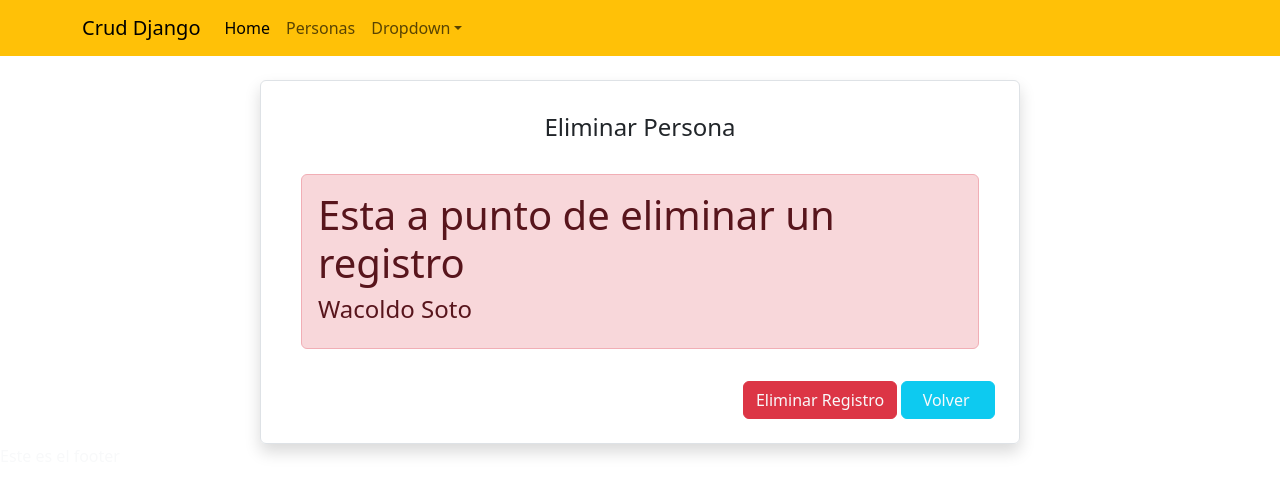
After one commit to profealejandroduoc/modelos_s2, a Django app: page /eliminar/100 in a window 1280 px wide. The commit adds this page. Shown: the top 494 px of the page. Run offline with Django 5.2, Linux system fonts and the light colour scheme; data comes from the database, SQL or seed files in the repository; both versions use the stored data as it was after the commit; some libraries are stand-ins or nearby versions.

Commit message:
Eliminar y modificar ok

```diff
--- a/app_orm/listas.py
+++ b/app_orm/listas.py
@@ -20,9 +20,9 @@ SUBTIPO_MASCOTA = {
 }
 
 TIPO_SEXO={
-    ("Femenino","F"),
-    ("Masculino","M"),
-    ("Otro","O")
+    ("Femenino","Femenino"),
+    ("Masculino","Masculino"),
+    ("Otro","Otro")
 }
 
 LISTA_PAISES = [
--- /dev/null
+++ b/app_orm/templates/app_orm/eliminar.html
@@ -0,0 +1,75 @@
+{% extends "app_orm/base.html" %}
+{% load static %}
+{% load crispy_forms_tags %}
+
+
+{% block contenido %}
+
+<div class="container">
+    <div class="row mt-4">
+        <div class="col-sm-2"></div>
+        <div class="col-sm-8 border rounded p-4 shadow">
+            <h4 class="text-center pb-2 mt-2">Eliminar Persona</h4>
+            <div class="p-3">
+                <div class="alert alert-danger" role="alert">
+                    <strong><h1>Esta a punto de eliminar un registro</h1></strong>
+                   <h4>{{persona.nombre}} {{persona.apellido}}</h4>
+                </div>
+
+
+
+            </div>
+
+                <div class="d-flex justify-content-end">
+                    <button type="button" class="btn btn-danger text-light" data-bs-toggle="modal" data-bs-target="#myModal">
+                        Eliminar Registro
+                      </button>
+                    &nbsp;
+                    <a href="{% url 'personas' %}" role="button"
+                        class="btn btn-info text-light text-center">&nbsp;&nbsp;Volver&nbsp; &nbsp;</a>
+
+                </div>
+
+
+
+
+
+        </div>
+        <div class="col-sm-2"></div>
+    </div>
+
+
+</div>
+<!-- Button to Open the Modal -->
+
+
+  <!-- The Modal -->
+  <div class="modal fade" id="myModal">
+    <div class="modal-dialog">
+      <div class="modal-content">
+
+        <!-- Modal Header -->
+        <div class="modal-header">
+          <h4 class="modal-title">Precaución</h4>
+          <button type="button" class="btn-close" data-bs-dismiss="modal"></button>
+        </div>
+
+        <!-- Modal body -->
+        <div class="modal-body">
+         ¿Está seguro/a de que desea eliminar a {{persona.nombre}} {{persona.apellido}}
+        </div>
+
+        <!-- Modal footer -->
+        <div class="modal-footer">
+
+            <form action="" method="post" enctype="multipart/form-data">
+                {% csrf_token %}
+          <input type="submit" value="Confirmar Registro" class='btn btn-danger text-light'>
+        </form>
+        </div>
+
+      </div>
+    </div>
+  </div>
+
+{% endblock contenido %}
--- a/app_orm/urls.py
+++ b/app_orm/urls.py
@@ -1,9 +1,11 @@
 from django.urls import path
-from .views import index, personas, detallepersona,crearpersona
+from .views import index, personas, detallepersona,crearpersona,modificar, eliminar
 
 urlpatterns = [
     path('', index, name='index'),
     path('personas/',personas,name='personas'),
     path('detallepersona/<id>',detallepersona,name='detallepersona'),
-    path('crearpersona/',crearpersona,name='crearpersona')
+    path('crearpersona/',crearpersona,name='crearpersona'),
+    path('modificar/<id>',modificar,name="modificar"),
+    path('eliminar/<id>',eliminar, name="eliminar")
 ]
--- a/app_orm/views.py
+++ b/app_orm/views.py
@@ -2,7 +2,7 @@ from django.shortcuts import render
 from datetime import datetime, date
 from .models import Persona
 from django.shortcuts import get_object_or_404,redirect
-from .forms import PersonaForm
+from .forms import PersonaForm, UpdPersonaForm
 # Create your views here.
 def index(request):
     hoy=datetime.now()
@@ -33,8 +33,6 @@ def personas(request):
 def crearpersona(request):
     miformulario=PersonaForm()
 
-
-
     if request.method=="POST":
         miformulario=PersonaForm(data=request.POST,files=request.FILES)
         if miformulario.is_valid():
@@ -45,8 +43,6 @@ def crearpersona(request):
     datos={
         "form":miformulario
     }
-
-
 
     return render(request,'app_orm/crearpersona.html',datos)
 
@@ -60,3 +56,34 @@ def detallepersona(request,id):
     }
 
     return render(request,'app_orm/detallepersona.html', datos)
+
+def modificar(request,id):
+    persona=get_object_or_404(Persona,rut=id)
+    form=UpdPersonaForm(instance=persona)
+
+    datos={
+        "form":form,
+        "persona":persona
+
+    }
+
+    if request.method=="POST":
+        form=UpdPersonaForm(data=request.POST,files=request.FILES, instance=persona)
+        if form.is_valid():
+
+            form.save()
+            return redirect(to='personas')
+
+    return render(request,'app_orm/modificar.html', datos)
+
+
+def eliminar(request,id):
+    persona=get_object_or_404(Persona,rut=id)
+    datos={
+        "persona":persona
+    }
+
+    if request.method=="POST":
+        persona.delete()
+        return redirect(to="personas")
+    return render(request,'app_orm/eliminar.html', datos)
```
Also changed, not shown: app_orm/forms.py (+12 -0 lines), app_orm/templates/app_orm/detallepersona.html (+22 -9 lines), app_orm/templates/app_orm/modificar.html (added, +38 -0 lines), app_orm/media/personas/diaulo_wjy96PL.jpg (added), app_orm/media/personas/wacoldo_qFAbleC.jpg (added), db.sqlite3.
